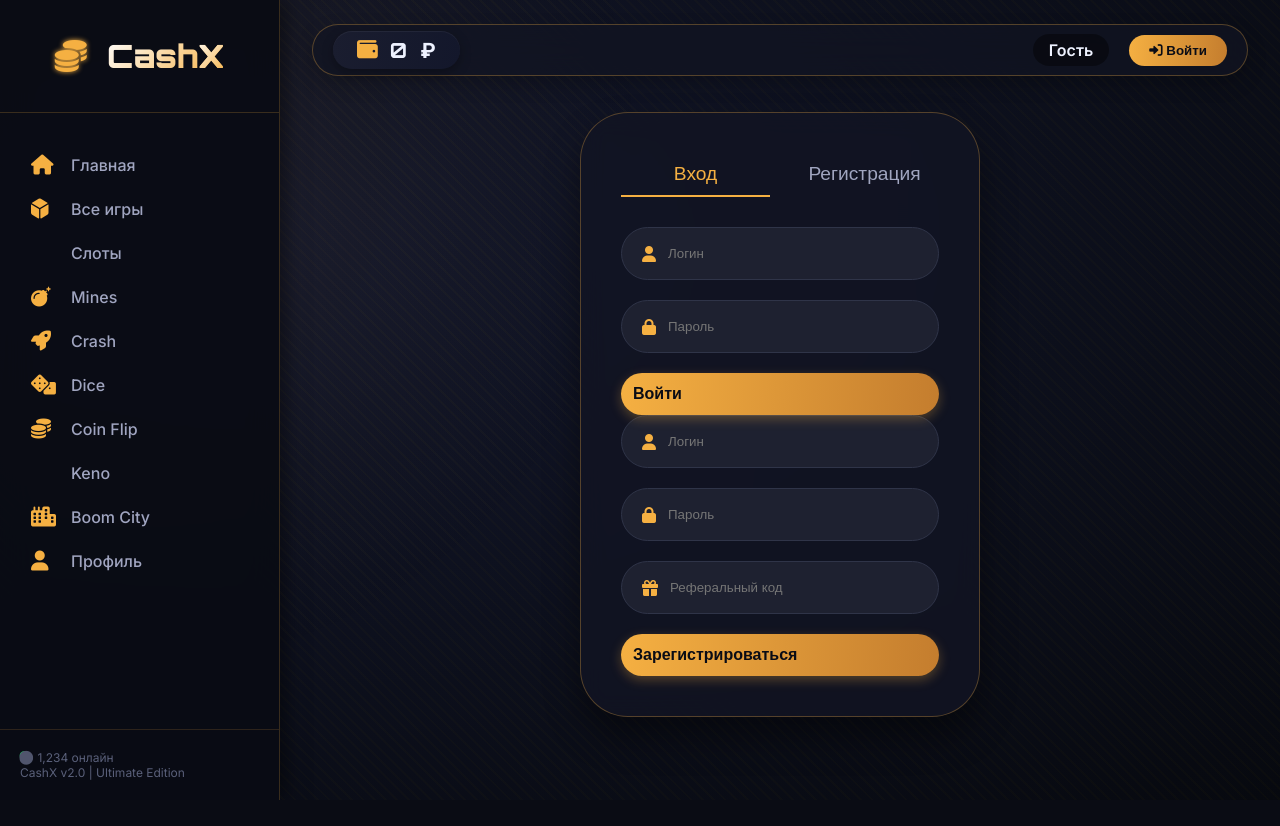
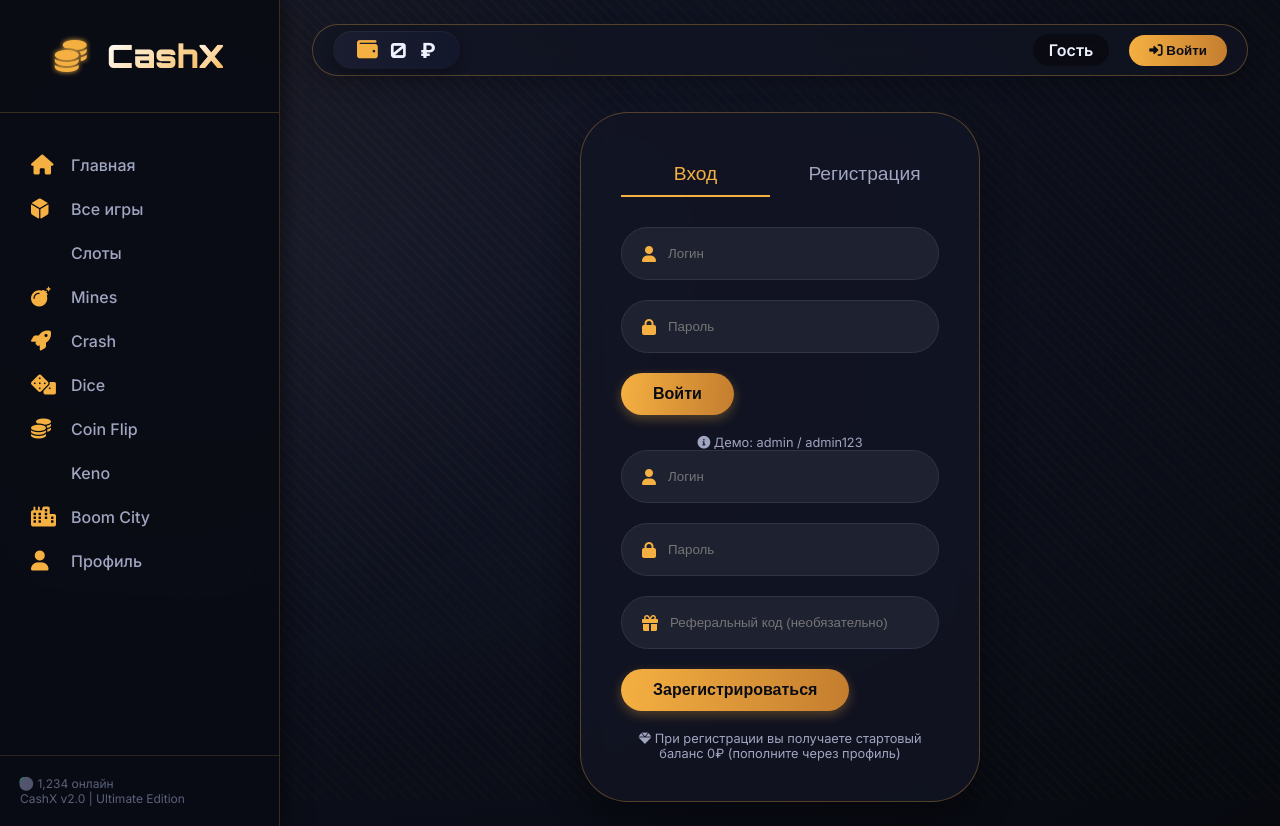
Before and after one commit to hanotsosall/cashx, a Flask app: page /login in a window 1280 px wide. Before the commit the page ends 800 px from the top, so only its background shows below. Run offline with Flask 3, Linux system fonts and the light colour scheme.

Commit message:
Update login.html

```diff
--- a/templates/login.html
+++ b/templates/login.html
@@ -10,48 +10,33 @@
             <div class="input-group"><i class="fas fa-user"></i><input type="text" id="loginUsername" placeholder="Логин"></div>
             <div class="input-group"><i class="fas fa-lock"></i><input type="password" id="loginPassword" placeholder="Пароль"></div>
             <button id="doLoginBtn" class="btn-primary">Войти</button>
+            <div class="demo-hint"><i class="fas fa-info-circle"></i> Демо: admin / admin123</div>
         </div>
         <div id="registerPanel" class="auth-panel">
             <div class="input-group"><i class="fas fa-user"></i><input type="text" id="regUsername" placeholder="Логин"></div>
             <div class="input-group"><i class="fas fa-lock"></i><input type="password" id="regPassword" placeholder="Пароль"></div>
-            <div class="input-group"><i class="fas fa-gift"></i><input type="text" id="regRef" placeholder="Реферальный код"></div>
+            <div class="input-group"><i class="fas fa-gift"></i><input type="text" id="regRef" placeholder="Реферальный код (необязательно)"></div>
             <button id="doRegBtn" class="btn-primary">Зарегистрироваться</button>
+            <div class="demo-hint"><i class="fas fa-gem"></i> При регистрации вы получаете стартовый баланс 0₽ (пополните через профиль)</div>
         </div>
     </div>
 </div>
-<style>
-.auth-page { display: flex; justify-content: center; align-items: center; min-height: 70vh; }
-.auth-card { background: rgba(18,20,35,0.8); backdrop-filter: blur(12px); border-radius: 48px; padding: 40px; width: 400px; border: 1px solid rgba(245,176,66,0.3); }
-.auth-tabs { display: flex; gap: 20px; margin-bottom: 30px; }
-.auth-tab { flex:1; background: none; border: none; color: #a0a5c0; font-size: 1.2rem; padding: 10px; cursor: pointer; border-bottom: 2px solid transparent; }
-.auth-tab.active { color: #f5b042; border-bottom-color: #f5b042; }
-.input-group { display: flex; align-items: center; background: #1e2130; border-radius: 60px; margin-bottom: 20px; padding: 4px 20px; border: 1px solid #2f3448; }
-.input-group i { color: #f5b042; margin-right: 12px; }
-.input-group input { background: transparent; border: none; padding: 14px 0; color: white; width: 100%; outline: none; }
-.btn-primary { background: linear-gradient(95deg, #f5b042, #c47d2e); border: none; padding: 12px; border-radius: 60px; font-weight: bold; width: 100%; cursor: pointer; }
-</style>
 <script>
     document.getElementById('doLoginBtn').onclick = async () => {
         const username = document.getElementById('loginUsername').value;
         const password = document.getElementById('loginPassword').value;
-        const res = await fetch('/api/login', {
-            method:'POST', headers:{'Content-Type':'application/json'},
-            body:JSON.stringify({username, password})
-        });
+        const res = await fetch('/api/login', {method:'POST',headers:{'Content-Type':'application/json'},body:JSON.stringify({username,password})});
         const data = await res.json();
-        if(data.error) alert(data.error);
+        if(data.error) showToast(data.error, true);
         else { localStorage.setItem('cashx_user', JSON.stringify(data.user)); window.location.href='/'; }
     };
     document.getElementById('doRegBtn').onclick = async () => {
         const username = document.getElementById('regUsername').value;
         const password = document.getElementById('regPassword').value;
         const ref = document.getElementById('regRef').value;
-        const res = await fetch('/api/register', {
-            method:'POST', headers:{'Content-Type':'application/json'},
-            body:JSON.stringify({username, password, ref_code: ref})
-        });
+        const res = await fetch('/api/register', {method:'POST',headers:{'Content-Type':'application/json'},body:JSON.stringify({username,password,ref_code:ref})});
         const data = await res.json();
-        if(data.error) alert(data.error);
+        if(data.error) showToast(data.error, true);
         else { localStorage.setItem('cashx_user', JSON.stringify(data.user)); window.location.href='/'; }
     };
     document.querySelectorAll('.auth-tab').forEach(tab => {
@@ -63,4 +48,12 @@
         };
     });
 </script>
+<style>
+    .demo-hint {
+        margin-top: 20px;
+        font-size: 0.8rem;
+        color: #a0a5c0;
+        text-align: center;
+    }
+</style>
 {% endblock %}
```
